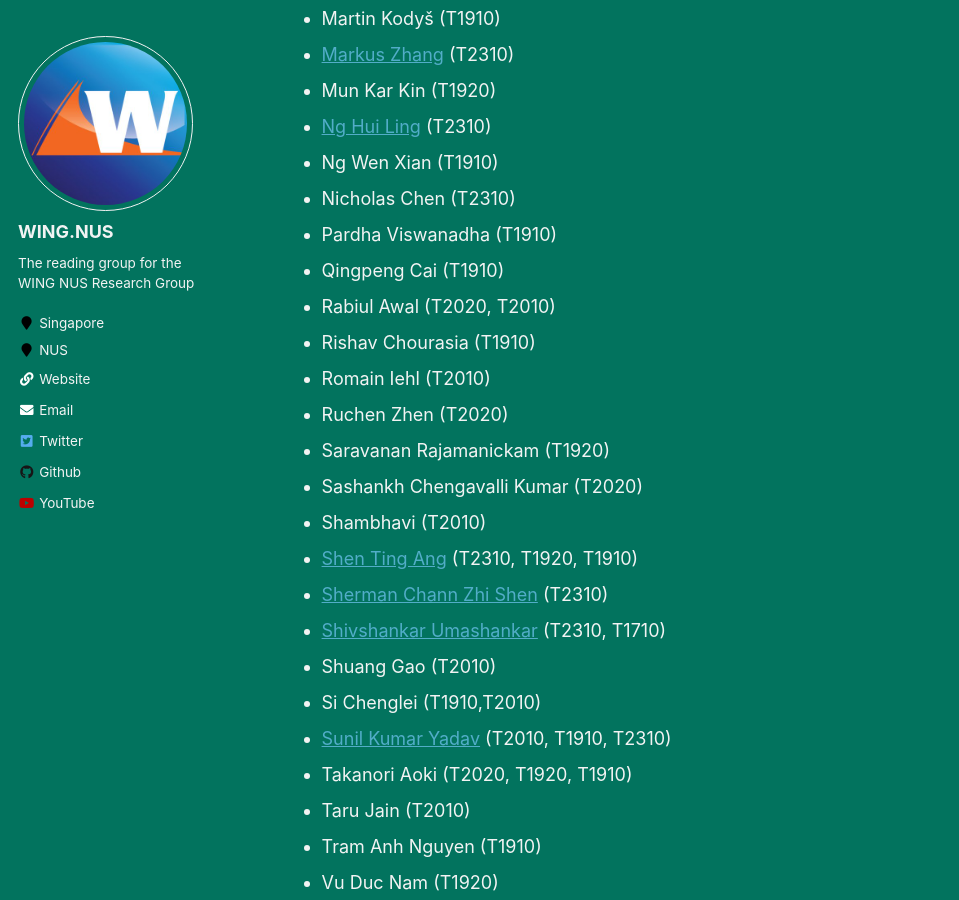
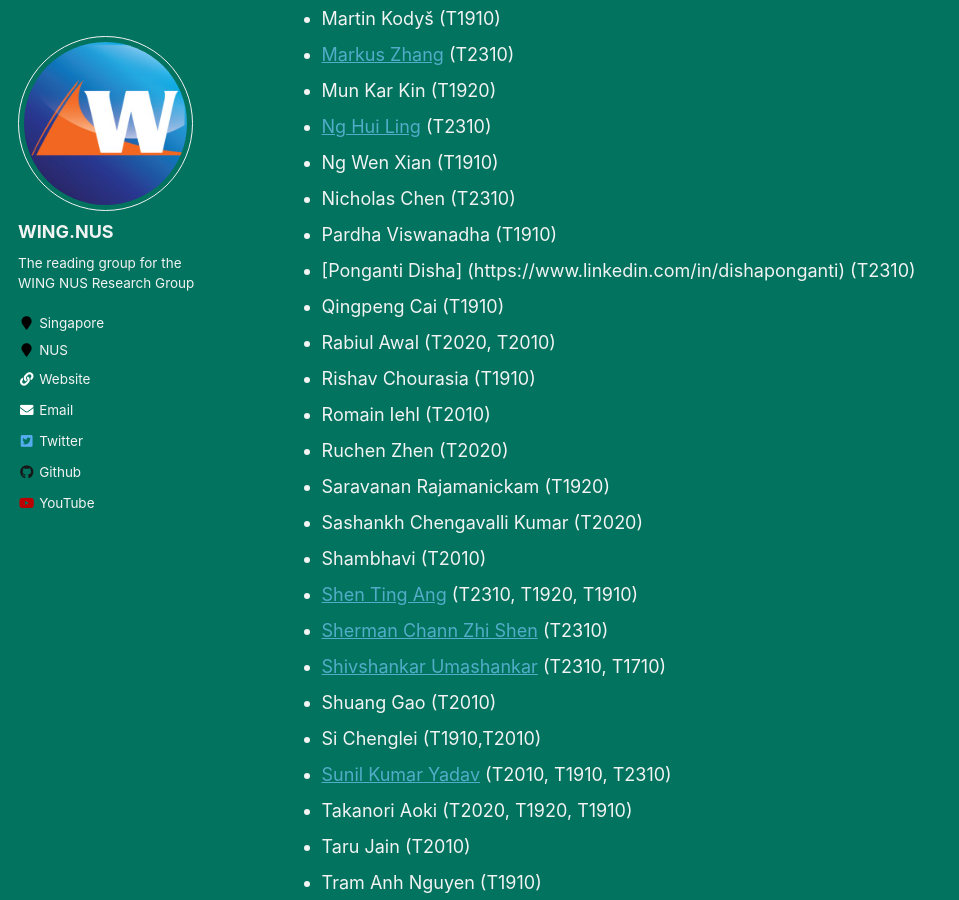
Before and after one commit to WING-NUS/cs6101, a Jekyll site: the page built from _pages/people.md, in a window 1280 px wide and 900 px high, scrolled down 5487 px. Shown: the whole window, without its empty margins (0-959 px from the left). Built offline with Jekyll 4.4.1, drawn with Linux system fonts in a browser that asks for light colours.

Commit message:
Update people.md

```diff
--- a/_pages/people.md
+++ b/_pages/people.md
@@ -160,6 +160,7 @@ WING and NUS Postgraduate Students:
 * Ng Wen Xian (T1910)
 * Nicholas Chen (T2310)
 * Pardha Viswanadha (T1910)
+* [Ponganti Disha] (https://www.linkedin.com/in/dishaponganti) (T2310)
 * Qingpeng Cai (T1910)
 * Rabiul Awal (T2020, T2010)
 * Rishav Chourasia (T1910)
```
